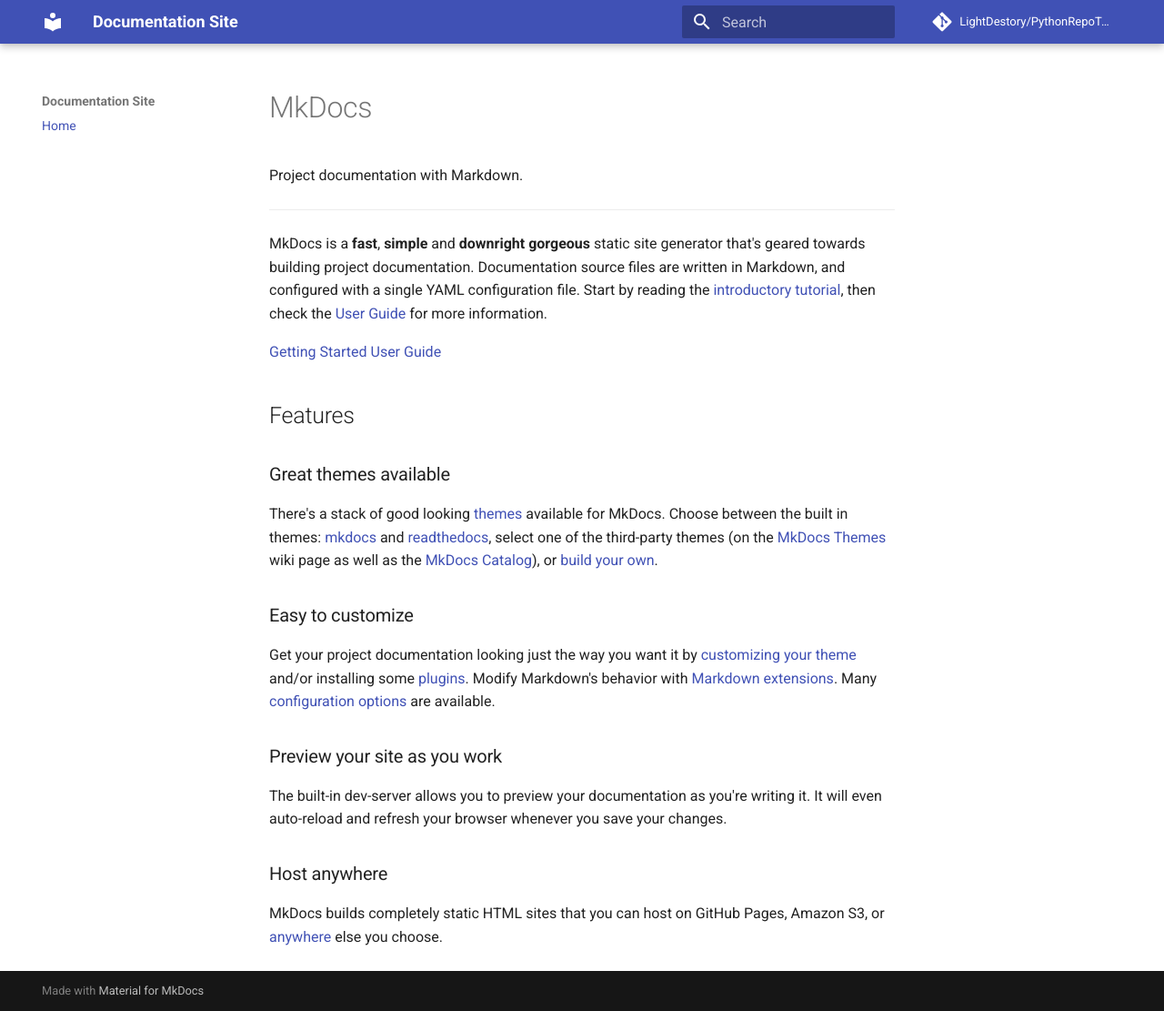
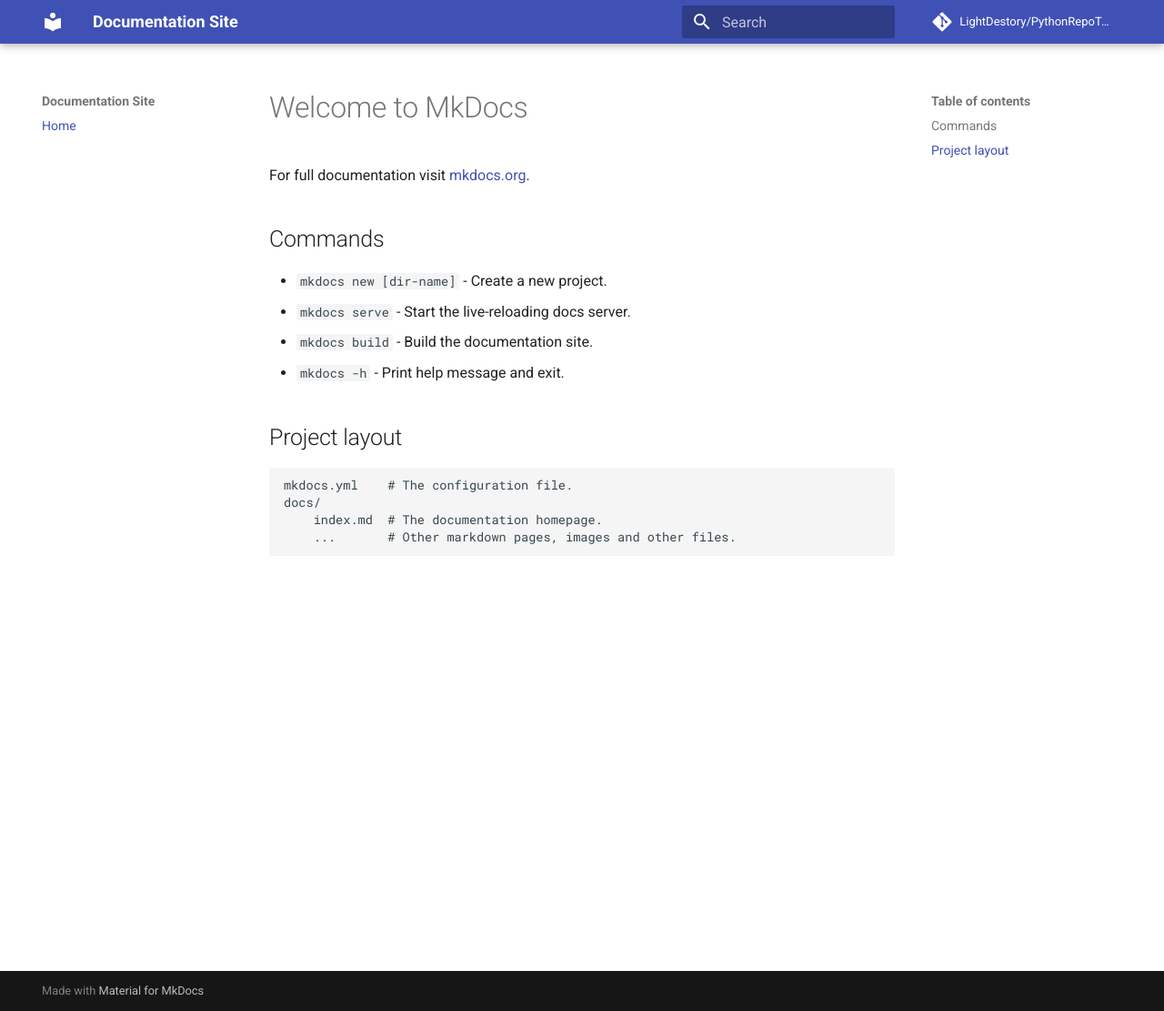
Before and after one commit to LightDestory/PythonRepoTemplate, an MkDocs documentation site: the page built from docs/index.md, in a window 1280 px wide and 1111 px high. Shown: the whole window at 91% size. Built offline with MkDocs 1.6.1 and Material for MkDocs 9.7.7, drawn with Linux system fonts in a browser that asks for light colours; comment, search, counter and statistics services are not loaded.

Commit message:
chore: update template

```diff
--- a/docs/index.md
+++ b/docs/index.md
@@ -1,89 +1,17 @@
-# MkDocs
+# Welcome to MkDocs
 
-Project documentation with&nbsp;Markdown.
+For full documentation visit [mkdocs.org](https://www.mkdocs.org).
 
----
+## Commands
 
-MkDocs is a **fast**, **simple** and **downright gorgeous** static site
-generator that's geared towards building project documentation. Documentation
-source files are written in Markdown, and configured with a single YAML
-configuration file. Start by reading the [introductory tutorial], then check the
-[User Guide] for more information.
+* `mkdocs new [dir-name]` - Create a new project.
+* `mkdocs serve` - Start the live-reloading docs server.
+* `mkdocs build` - Build the documentation site.
+* `mkdocs -h` - Print help message and exit.
 
-[introductory tutorial]: getting-started.md
-[User Guide]: user-guide/README.md
+## Project layout
 
-<div class="text-center">
-<a href="getting-started/" class="btn btn-primary" role="button">Getting Started</a>
-<a href="user-guide/" class="btn btn-primary" role="button">User Guide</a>
-</div>
-
-<div class="jumbotron">
-<h2 class="display-4 text-center">Features</h2>
-
-<div class="row">
-  <div class="col-sm-6">
-    <div class="card">
-      <div class="card-body">
-        <h3 class="card-title">Great themes available</h3>
-        <p class="card-text">
-            There's a stack of good looking <a href="user-guide/choosing-your-theme">themes</a> available for MkDocs.
-            Choose between the built in themes:
-            <a href="user-guide/choosing-your-theme/#mkdocs">mkdocs</a> and
-            <a href="user-guide/choosing-your-theme/#readthedocs">readthedocs</a>,
-            select one of the third-party themes
-            (on the <a href="https://github.com/mkdocs/mkdocs/wiki/MkDocs-Themes">MkDocs Themes</a> wiki page
-            as well as the <a href="https://github.com/mkdocs/catalog#-theming">MkDocs Catalog</a>),
-            or <a href="dev-guide/themes/">build your own</a>.
-        </p>
-      </div>
-    </div>
-  </div>
-  <div class="col-sm-6">
-    <div class="card">
-      <div class="card-body">
-        <h3 class="card-title">Easy to customize</h3>
-        <p class="card-text">
-            Get your project documentation looking just the way you want it by
-            <a href="user-guide/customizing-your-theme/">customizing your
-            theme</a> and/or installing some <a
-            href="user-guide/configuration/#plugins">plugins</a>. Modify
-            Markdown's behavior with <a
-            href="user-guide/configuration/#markdown_extensions">Markdown
-            extensions</a>. Many <a
-            href="user-guide/configuration/">configuration options</a> are
-            available.
-        </p>
-      </div>
-    </div>
-  </div>
-</div>
-
-<div class="row">
-  <div class="col-sm-6">
-    <div class="card">
-      <div class="card-body">
-        <h3 class="card-title">Preview your site as you work</h3>
-        <p class="card-text">
-            The built-in dev-server allows you to preview your documentation
-            as you're writing it. It will even auto-reload and refresh your
-            browser whenever you save your changes.
-        </p>
-      </div>
-    </div>
-  </div>
-  <div class="col-sm-6">
-    <div class="card">
-      <div class="card-body">
-        <h3 class="card-title">Host anywhere</h3>
-        <p class="card-text">
-            MkDocs builds completely static HTML sites that you can host on
-            GitHub Pages, Amazon S3, or <a
-            href="user-guide/deploying-your-docs/">anywhere</a> else you
-            choose.
-        </p>
-      </div>
-    </div>
-  </div>
-</div>
-</div>
+    mkdocs.yml    # The configuration file.
+    docs/
+        index.md  # The documentation homepage.
+        ...       # Other markdown pages, images and other files.
```
Also changed, not shown: 2 other files.
